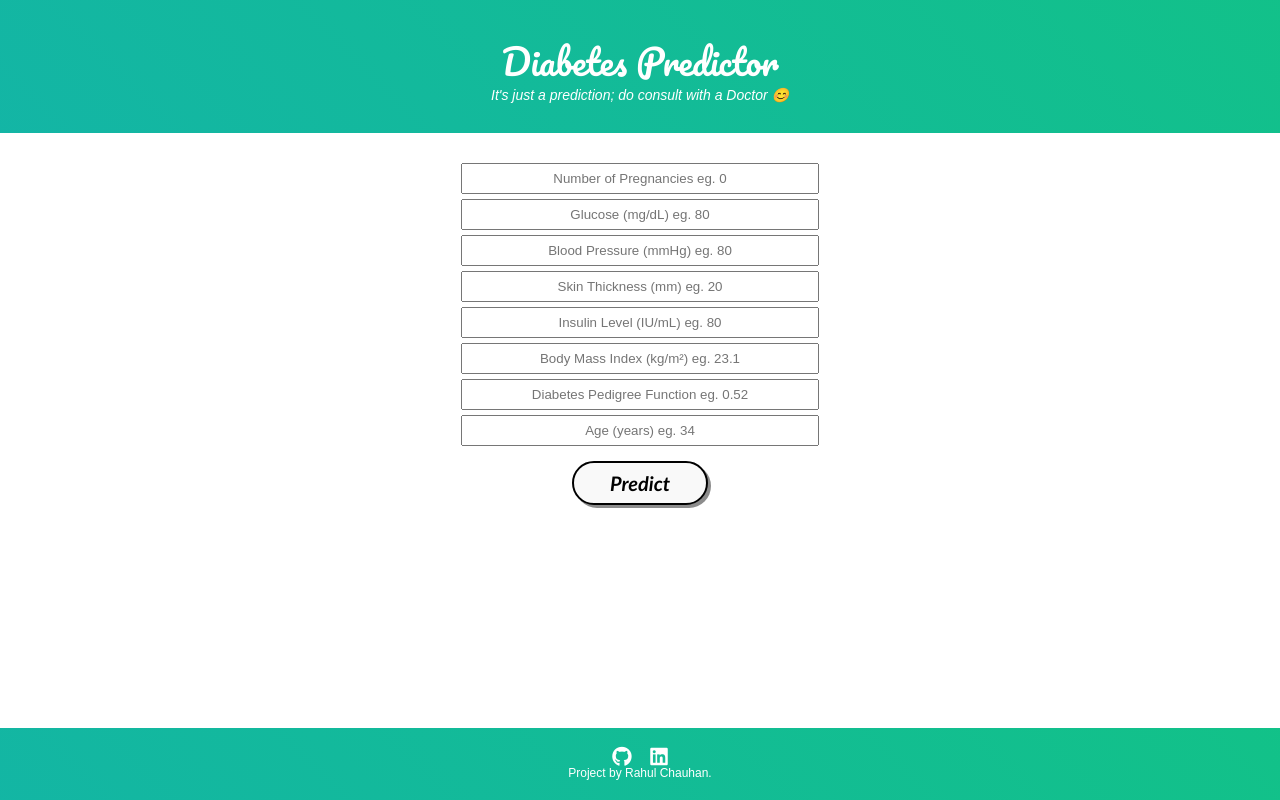
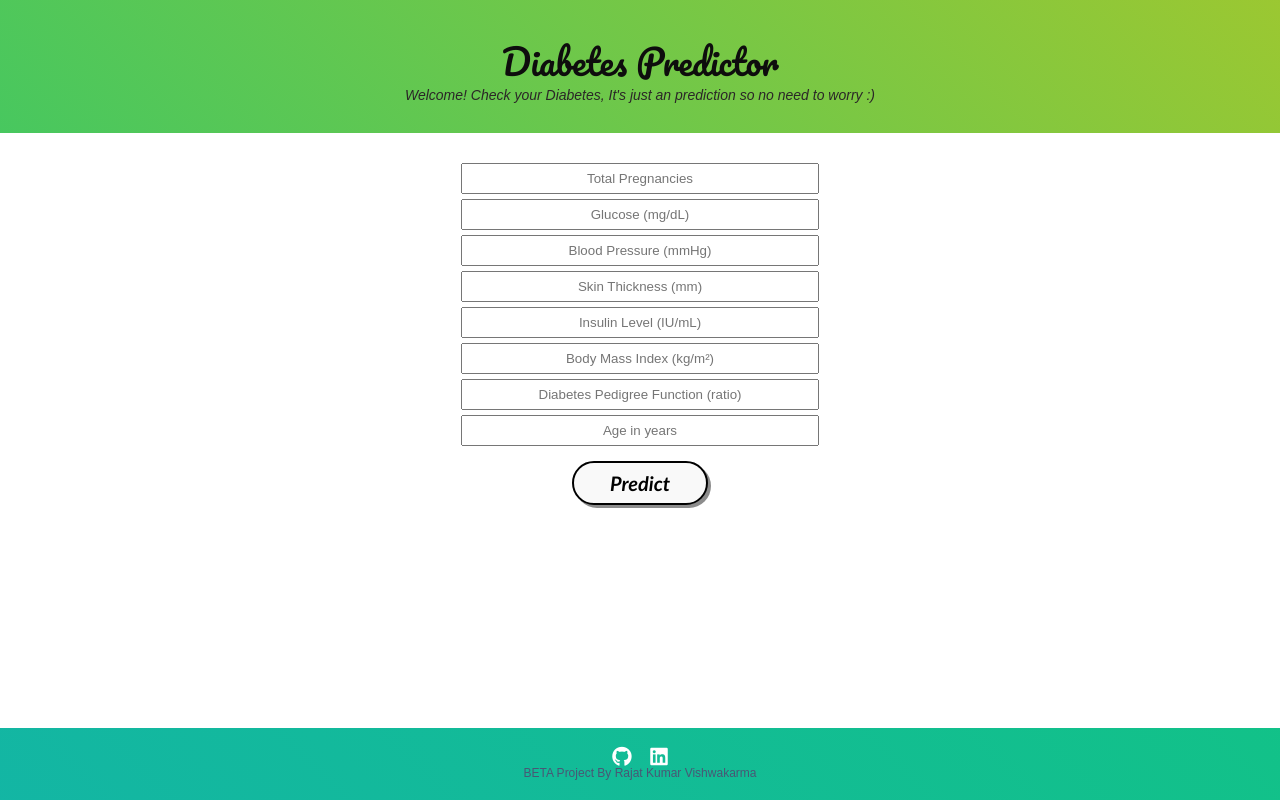
Before and after one commit to rajat709/Diabetes_Predictor, a Flask app: page / in a window 1280 px wide. Run offline with Flask 2, Linux system fonts and the light colour scheme; parts of the project's set-up code (start-up, migrations or seed data) failed here and were passed over; some libraries are stand-ins or nearby versions.

Commit message:
first commit

```diff
--- a/static/styles.css
+++ b/static/styles.css
@@ -18,9 +18,9 @@ body{
 .container{
     padding: 30px;
 	position: relative;
-	background: linear-gradient(45deg, #1a45a1, #14afb4, #11cc6f);
+	background: linear-gradient(45deg, #0cc77f, #ddc80e, #6004f3);
 	background-size: 500% 500%;
-	animation: change-gradient 10s ease-in-out infinite;
+	animation: change-gradient 50s ease-in-out infinite;
 }
 @keyframes change-gradient {
 	0%{
@@ -39,14 +39,14 @@ body{
 }
 
 .heading_font{
-    color: #ffffff;
+    color: #0e0d0d;
 	font-family: 'Pacifico', cursive;
 	font-size: 35px;
 	font-weight: normal;
 }
 
 .description p{
-	color: #ffffff;
+	color: #2b2727;
     font-style: italic;
     font-size: 14px;
     margin: -5px 0 0;
@@ -80,8 +80,8 @@ body{
 }
 
 .my-cta-button:hover{
-    color: #4d089a;
-    border: 2px solid #4d089a;
+    color: #2b97b8;
+    border: 2px solid #a59caf;
 }
 
 .my-cta-button:active{
@@ -109,7 +109,7 @@ body{
 }
 
 .footer-description{
-	color: #ffffff;
+	color: #495775;
 	margin: 0;
 	font-size: 12px;
 }
@@ -125,7 +125,7 @@ body{
 }
 
 .safe{
-    color: green;
+    color: rgb(11, 167, 50);
 }
 
 .gif{
--- a/templates/index.html
+++ b/templates/index.html
@@ -16,21 +16,21 @@
     	<div class="container">
             <h2 class='container-heading'><span class="heading_font">Diabetes Predictor</span></h2>
             <div class='description'>
-    			<p>It's just a prediction; do consult with a Doctor 😊</p>
+    			<p>Welcome! Check your Diabetes, It's just an prediction so no need to worry :)</p>
     		</div>
     	</div>
 
         <!-- Text Area -->
     	<div class="ml-container">
     		<form action="{{ url_for('predict') }}" method="POST">
-                <input class="form-input" type="text" name="pregnancies" placeholder="Number of Pregnancies eg. 0"><br>
-                <input class="form-input" type="text" name="glucose" placeholder="Glucose (mg/dL) eg. 80"><br>
-                <input class="form-input" type="text" name="bloodpressure" placeholder="Blood Pressure (mmHg) eg. 80"><br>
-                <input class="form-input" type="text" name="skinthickness" placeholder="Skin Thickness (mm) eg. 20"><br>
-                <input class="form-input" type="text" name="insulin" placeholder="Insulin Level (IU/mL) eg. 80"><br>
-                <input class="form-input" type="text" name="bmi" placeholder="Body Mass Index (kg/m²) eg. 23.1"><br>
-                <input class="form-input" type="text" name="dpf" placeholder="Diabetes Pedigree Function eg. 0.52"><br>
-                <input class="form-input" type="text" name="age" placeholder="Age (years) eg. 34"><br>
+                <input class="form-input" type="text" name="pregnancies" placeholder="Total Pregnancies"><br>
+                <input class="form-input" type="text" name="glucose" placeholder="Glucose (mg/dL)"><br>
+                <input class="form-input" type="text" name="bloodpressure" placeholder="Blood Pressure (mmHg)"><br>
+                <input class="form-input" type="text" name="skinthickness" placeholder="Skin Thickness (mm)"><br>
+                <input class="form-input" type="text" name="insulin" placeholder="Insulin Level (IU/mL)"><br>
+                <input class="form-input" type="text" name="bmi" placeholder="Body Mass Index (kg/m²)"><br>
+                <input class="form-input" type="text" name="dpf" placeholder="Diabetes Pedigree Function (ratio)"><br>
+                <input class="form-input" type="text" name="age" placeholder="Age in years"><br>
 
         		<input type="submit" class="my-cta-button" value="Predict">
         	</form>
@@ -39,10 +39,10 @@
         <!-- Footer -->
        <div class='footer'>
            <div class="contact">
-               <a target="_blank" href="https://github.com/im-rcr"><i class="fab fa-github fa-lg contact-icon"></i></a>
-               <a target="_blank" href="https://www.linkedin.com/in/rahul-chauhan-b54842154/"><i class="fab fa-linkedin fa-lg contact-icon"></i></a>
+               <a target="_blank" href="https://github.com/rajat709"><i class="fab fa-github fa-lg contact-icon"></i></a>
+               <a target="_blank" href="https://www.linkedin.com/in/rajat-vishwakarma-517295201"><i class="fab fa-linkedin fa-lg contact-icon"></i></a>
            </div>
-           <p class='footer-description'>Project by Rahul Chauhan.</p>
+           <p class='footer-description'>BETA Project By Rajat Kumar Vishwakarma</p>
        </div>
 
     </body>
```
Also changed, not shown: templates/result.html (+6 -6 lines), README.md.
